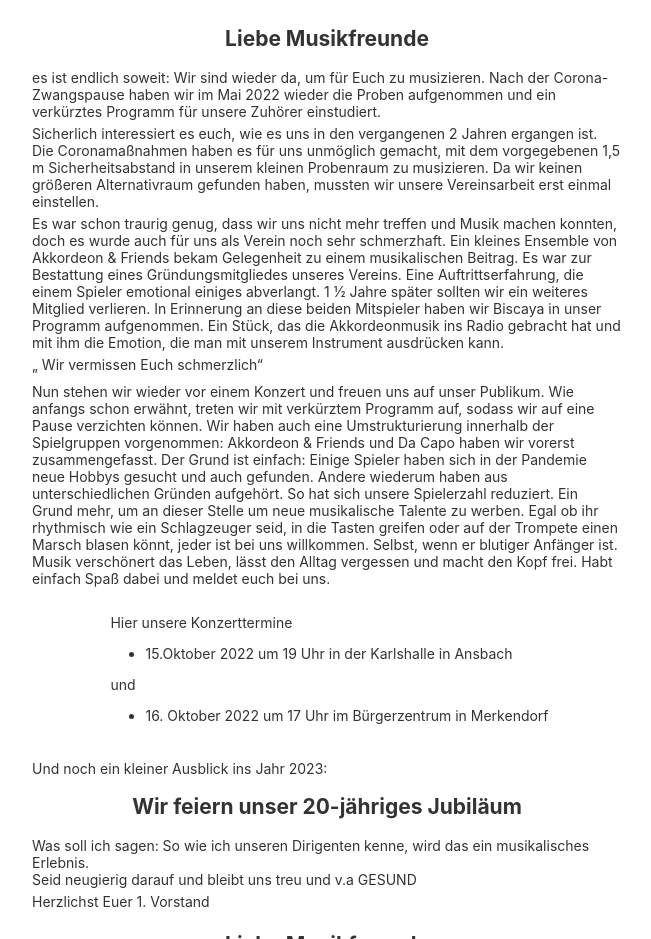
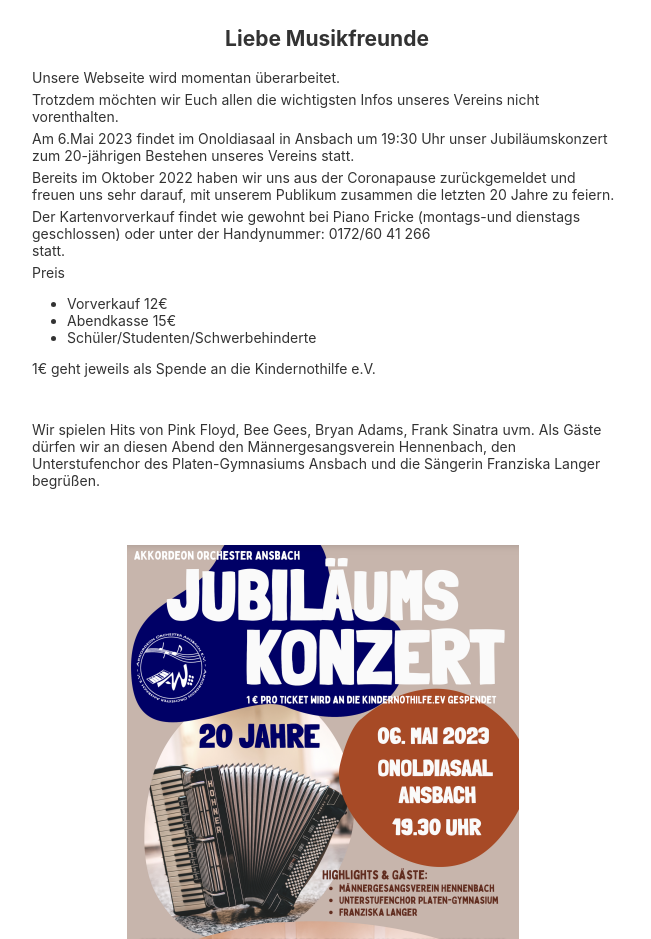
Before and after one commit to legan100/Chor, an Angular app: page / in a window 1280 px wide. Shown: the part 73-1012 px from the top of the page, without its empty margins (313-964 px from the left). Built offline with nearby package versions, Linux system fonts and the light colour scheme.

Commit message:
Download hinzugefügt

```diff
--- a/src/app/app.component.css
+++ b/src/app/app.component.css
@@ -96,4 +96,15 @@
 {
   width: 100px;
   height: auto;
+  margin-top: 10px;
 }
+
+#herunterladen_plus_plakat
+{
+  margin-left: 100px;
+}
+
+#Abschluss
+{
+  margin-top: 20px;
+}
--- a/src/app/app.component.html
+++ b/src/app/app.component.html
@@ -17,55 +17,6 @@
 </div>
 
 <div class="content" role="main">
-<section>
-<h1>Liebe Musikfreunde</h1>
-
-<p>es ist endlich soweit: Wir sind wieder da, um für Euch zu musizieren.
-  Nach der Corona-Zwangspause haben wir im Mai 2022 wieder die Proben aufgenommen und ein verkürztes Programm für unsere Zuhörer einstudiert.
-  </p>
-
-  <p>Sicherlich interessiert es euch, wie es uns in den vergangenen 2 Jahren ergangen ist.
-    Die Coronamaßnahmen haben es für uns unmöglich gemacht, mit dem vorgegebenen 1,5 m Sicherheitsabstand in unserem kleinen Probenraum zu musizieren. Da wir keinen größeren Alternativraum gefunden haben, mussten wir unsere Vereinsarbeit erst einmal einstellen.
-    </p>
-
-    <p>Es war schon traurig genug, dass wir uns nicht mehr treffen und Musik machen konnten, doch es wurde auch für uns als Verein noch sehr schmerzhaft.
-      Ein kleines Ensemble von Akkordeon & Friends bekam Gelegenheit zu einem musikalischen Beitrag.
-      Es war zur Bestattung eines Gründungsmitgliedes unseres Vereins. Eine Auftrittserfahrung, die einem Spieler emotional einiges abverlangt.
-      1 ½ Jahre später sollten wir ein weiteres Mitglied verlieren.
-      In Erinnerung an diese beiden Mitspieler haben wir Biscaya in unser Programm aufgenommen. Ein Stück, das  die Akkordeonmusik ins Radio gebracht hat und mit ihm die Emotion, die man mit unserem Instrument ausdrücken kann.
-      </p>
-
-      <p>„ Wir vermissen Euch schmerzlich“
-      </p>
-</section>
-<section>
-      <p>Nun stehen wir wieder vor einem Konzert und freuen uns auf unser Publikum.
-        Wie anfangs schon erwähnt, treten wir mit verkürztem Programm auf, sodass wir auf eine Pause verzichten können.
-        Wir haben auch eine Umstrukturierung innerhalb der Spielgruppen vorgenommen:
-        Akkordeon & Friends und Da Capo haben wir vorerst zusammengefasst.
-        Der Grund ist einfach: Einige Spieler haben sich in der Pandemie neue Hobbys gesucht und auch gefunden. Andere wiederum haben aus unterschiedlichen Gründen aufgehört. So hat sich unsere Spielerzahl reduziert.
-        Ein Grund mehr, um an dieser Stelle um neue musikalische Talente zu werben.
-        Egal ob ihr rhythmisch wie ein Schlagzeuger seid, in die Tasten greifen oder auf der Trompete einen Marsch blasen könnt, jeder ist bei uns willkommen. Selbst, wenn er blutiger Anfänger ist. Musik verschönert das Leben, lässt den Alltag vergessen und macht den Kopf frei. Habt einfach Spaß dabei und meldet euch bei uns.
-        <br><br></p>
-</section>
-<section>
-        <p>Hier unsere Konzerttermine</p>
-        <ul>
-        <li>15.Oktober 2022 um 19 Uhr in der Karlshalle in Ansbach</li>
-      </ul>
-      <p>und</p>
-      <ul><li>16. Oktober 2022 um 17 Uhr im Bürgerzentrum in Merkendorf<br><br></li></ul>
-     </section>
-     <section>
-      <p>Und noch ein kleiner Ausblick ins Jahr 2023:</p>
-
-      <h2>Wir feiern unser 20-jähriges Jubiläum</h2>
-      <p>Was soll ich sagen: So wie ich unseren Dirigenten kenne, wird das ein musikalisches Erlebnis.
-        <br>Seid neugierig darauf und bleibt uns treu und v.a GESUND
-        </p>
-
-        <p>Herzlichst Euer 1. Vorstand</p>
-</section>
 <section>
         <h2>Liebe Musikfreunde</h2>
 
@@ -97,12 +48,14 @@
           Als Gäste dürfen wir an diesen Abend den Männergesangsverein Hennenbach, den Unterstufenchor des Platen-Gymnasiums Ansbach und die Sängerin Franziska Langer begrüßen.
           </p><br><br><br>
 
+          <div id="herunterladen_plus_plakat">
           <img src="../assets/Plakat_Bild.PNG">
           <a href="../assets/Plakat Jubiläumskonzert.pdf" download="Plakat"><img id="download_pdf" src="../assets/PDF.webp"></a>
-
-          <p>Wir freuen uns auf Ihr Kommen. Bis dahin bleibt gesund!</p><br><br>
+          </div>
+          <div id="Abschluss">
+          <p>Wir freuen uns auf Ihr Kommen. Bis dahin bleibt gesund!</p>
 
           <p>1. Vorsitzende</p>
-
+          </div>
 </section>
 </div>
```
